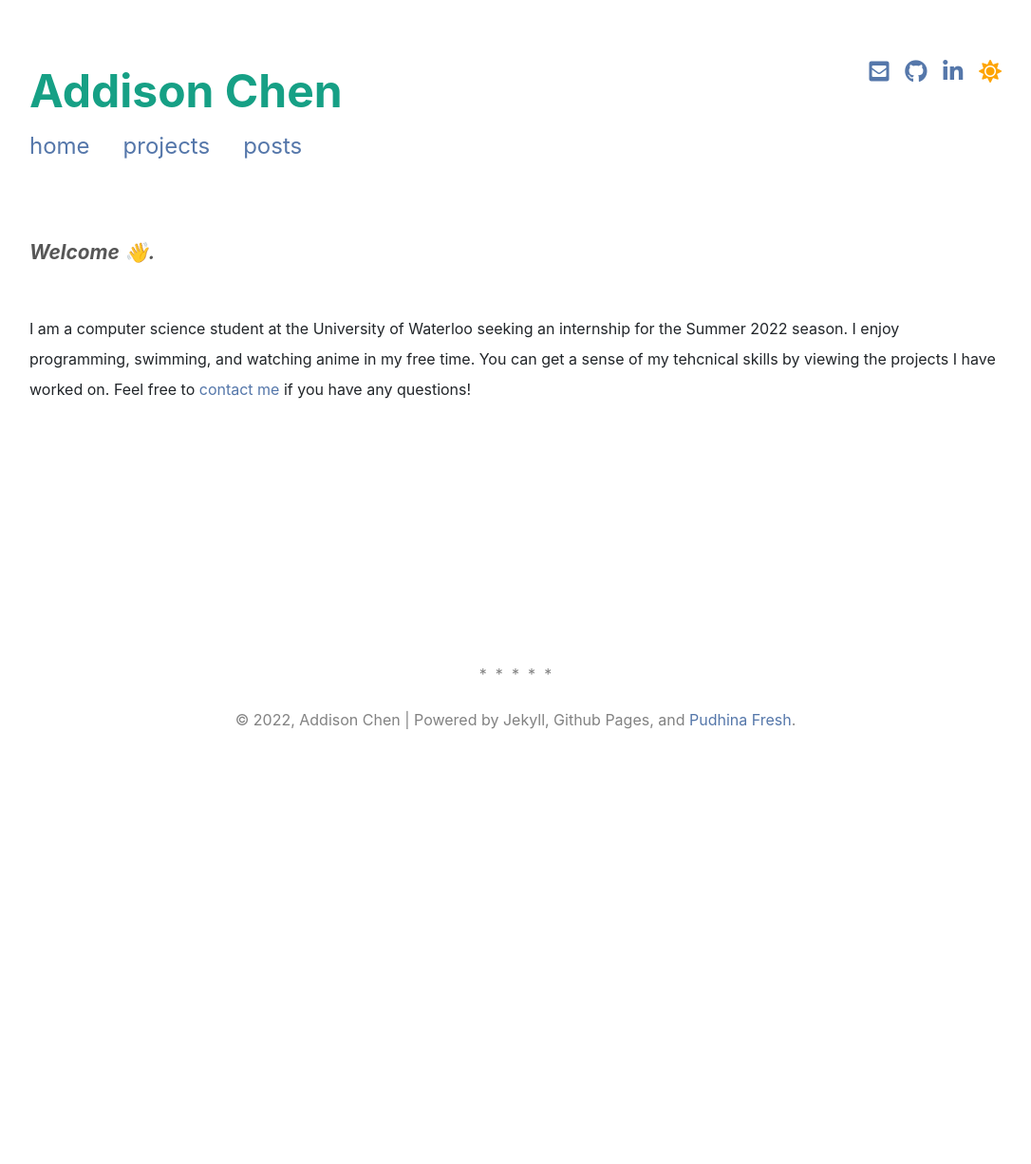
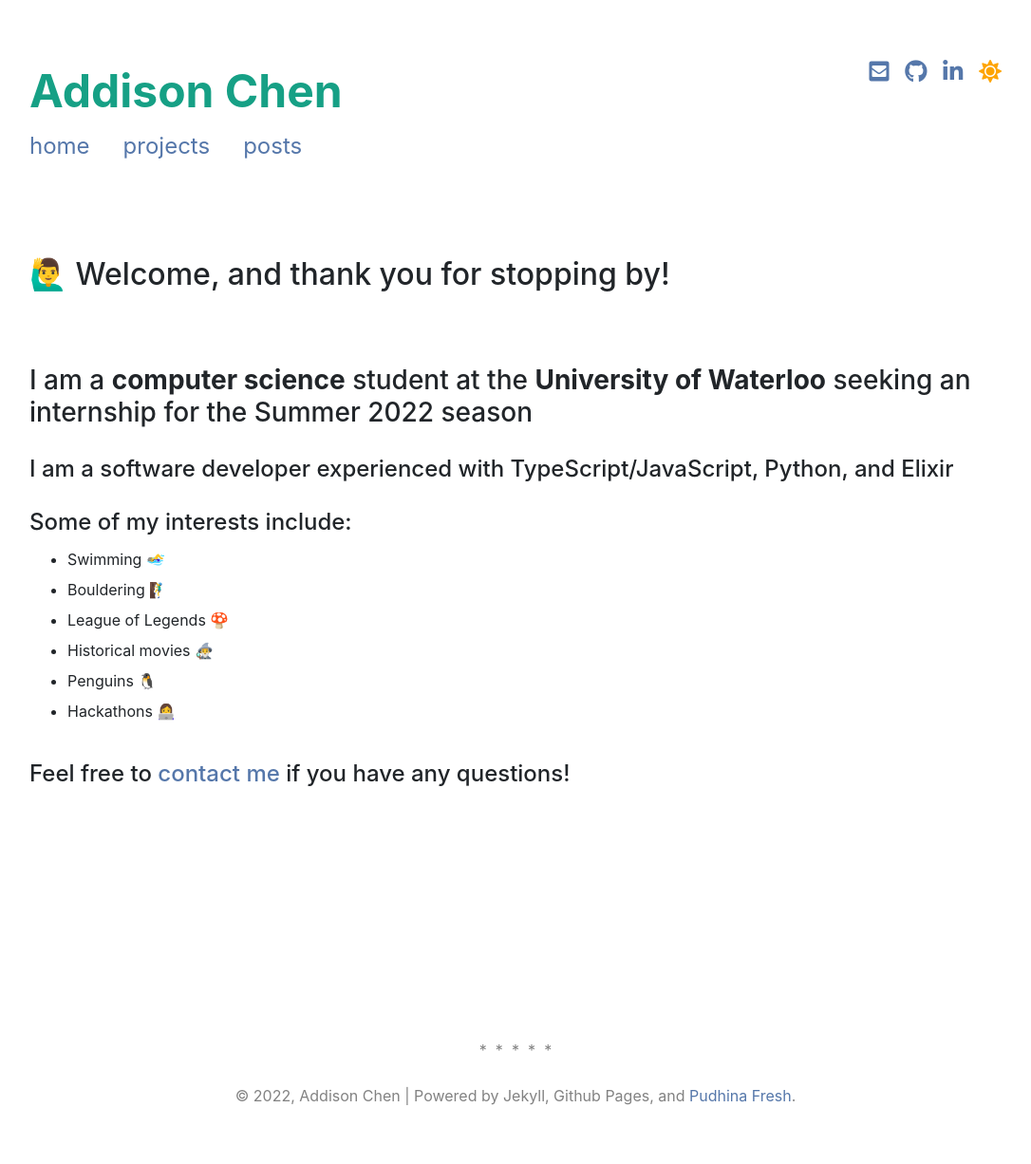
Before and after one commit to addison-ch/addison-ch.github.io, a Jekyll site: the page built from index.md, in a window 1280 px wide. Shown: the whole page at 95% size, without its empty margins (97-1183 px from the left). Built offline with Jekyll 4.4.1, drawn with Linux system fonts in a browser that asks for light colours; nearby versions of some CDN libraries; a style sheet for code colours, icons or effects is not loaded; before the commit the page ends 900 px from its top, so only the background shows below that.

Commit message:
update landing page

```diff
--- a/index.md
+++ b/index.md
@@ -7,9 +7,24 @@ description: Landing page
 sitemap:
   priority: 1.0
 ---
-<p class="describe-text">Welcome 👋.</p>
+<h2 class="">🙋‍♂️ Welcome, and thank you for stopping by! </h2>
 <br>
-I am a computer science student at the University of Waterloo seeking an internship for the Summer 2022 season. I enjoy programming, swimming, and watching anime in my free time. You can get a sense of my tehcnical skills by viewing the projects I have worked on. Feel free to [contact me](mailto:addison.chen@uwaterloo.ca) if you have any questions!
+
+### I am a **computer science** student at the **University of Waterloo** seeking an internship for the Summer 2022 season
+
+
+#### I am a software developer experienced with TypeScript/JavaScript, Python, and Elixir
+
+
+#### Some of my interests include:
+- Swimming 🏊‍♀️
+- Bouldering 🧗‍♂️
+- League of Legends 🍄
+- Historical movies 🧙‍♂️
+- Penguins 🐧
+- Hackathons 👩‍💻
+
+#### Feel free to [contact me](mailto:addison.chen@uwaterloo.ca) if you have any questions!
 
 
 
```
Also changed, not shown: _data/projects.yml (+5 -5 lines).
